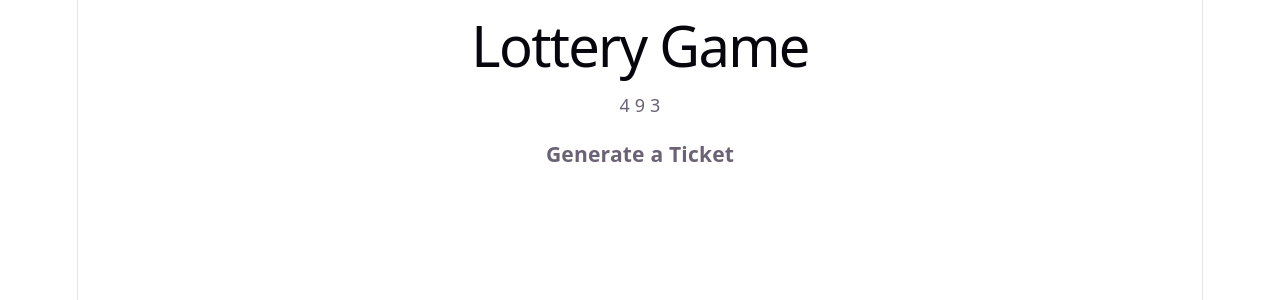
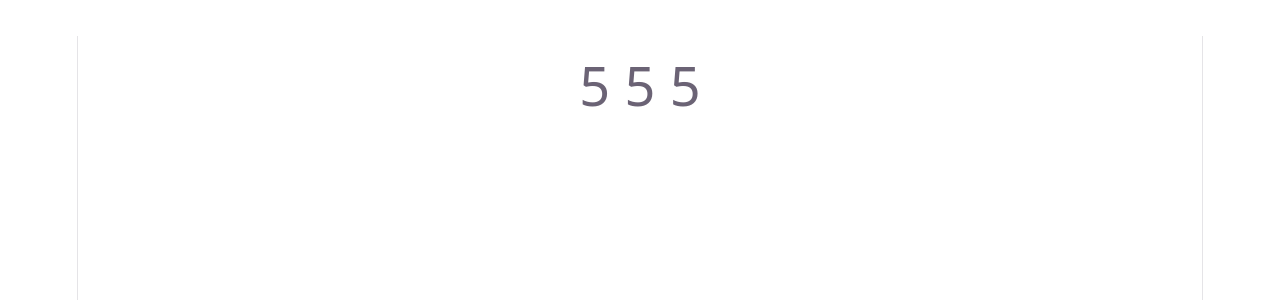
Before and after one commit to pritjon2002-beep/React, a React (Vite) app in the folder react-state2/: page / in a window 1280 px wide. Shown: the top 300 px of the page. Built offline with nearby package versions, Linux system fonts and the light colour scheme.

Commit message:
TicketNum related tasks

```diff
--- a/react-state2/src/App.css
+++ b/react-state2/src/App.css
@@ -1,3 +1,6 @@
+*{
+margin-top: 2rem;
+}
 .counter {
   font-size: 16px;
   padding: 5px 10px;
--- a/react-state2/src/App.jsx
+++ b/react-state2/src/App.jsx
@@ -2,13 +2,17 @@ import "./App.css";
 import Lottery from "./Lottery";
 import LudoBoard from "./LudoBoard";
 import TodoList from "./TodoList";
+import TicketNum from "./TicketNum";
 
 function App() {
   return (
     <div>
       {/* <LudoBoard /> */}
       {/* <TodoList /> */}
-      <Lottery />
+      {/* <Lottery /> */}
+      <TicketNum num={5} />
+      <TicketNum num={5} />
+      <TicketNum num={5} />
     </div>
   );
 }
--- a/react-state2/src/Lottery.css
+++ b/react-state2/src/Lottery.css
@@ -1,4 +1,4 @@
 .ticket {
-    border: 2px solid white;
+    border: 2px;
     border-radius: 14px;
 }
--- /dev/null
+++ b/react-state2/src/TicketNum.css
@@ -0,0 +1,3 @@
+.ticket {
+    font-size: 3rem;
+}
--- /dev/null
+++ b/react-state2/src/TicketNum.jsx
@@ -0,0 +1,5 @@
+import "./TicketNum.css";
+
+export default function TicketNum({num}){
+    return(<span className="ticket">{num} </span>)
+}
```
